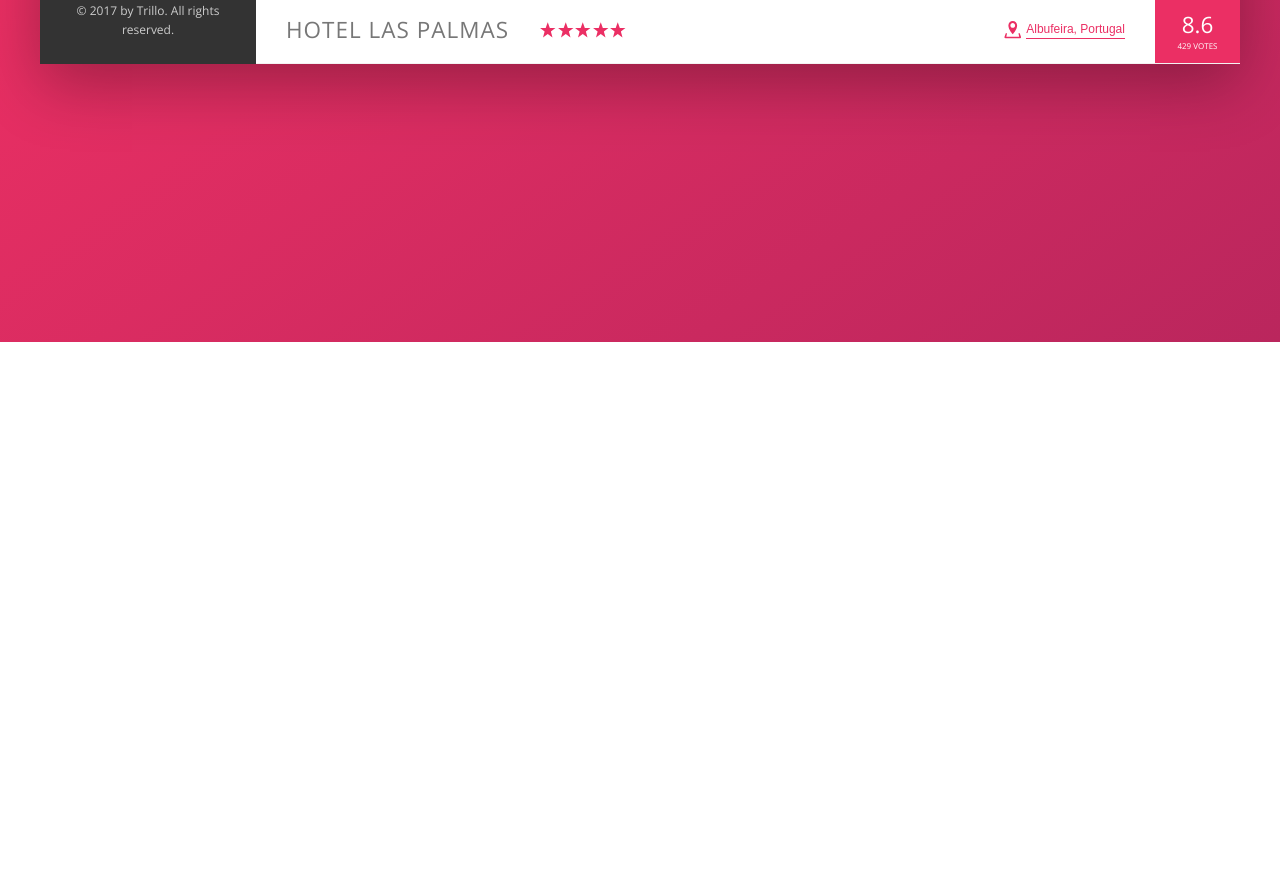
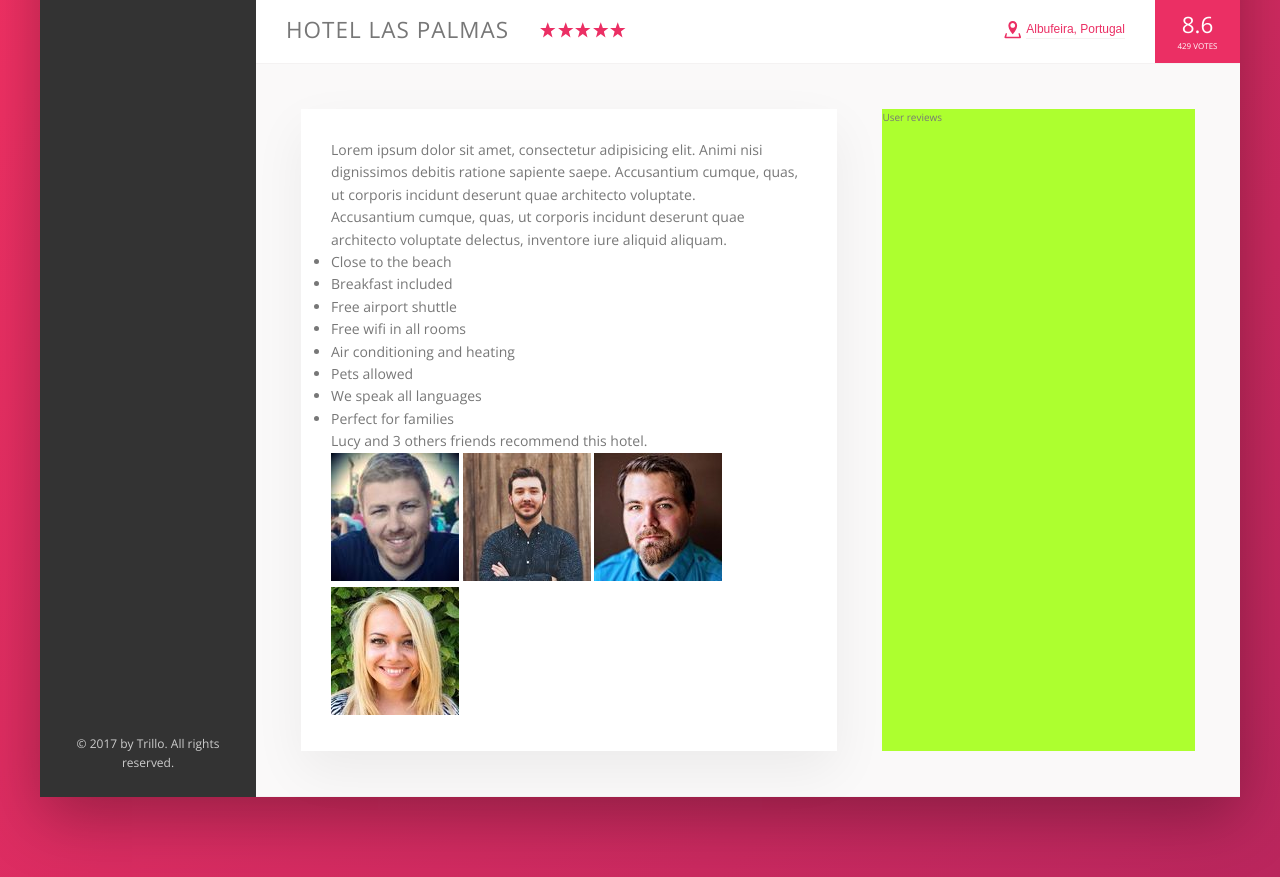
Before and after one commit to javielrezende/advanced_css_sass_2, a website: page index.html in a window 1280 px wide. Shown: the part 538-1415 px from the top of the page. Before the commit the page ends 880 px from the top, so only its background shows below. Drawn offline with nearby package versions, Linux system fonts and the light colour scheme; files that its build step writes are made by us from their sources.

Commit message:
:construction: Building the description section

```diff
--- a/index.html
+++ b/index.html
@@ -142,6 +142,47 @@
                             <div class="overview__rating-average">8.6</div>
                             <div class="overview__rating-count">429 votes</div>
                         </div>
+
+                    </div>
+
+                    <div class="detail">
+                        <div class="description">
+                            <p class="paragraph">
+                                Lorem ipsum dolor sit amet, consectetur adipisicing elit. Animi nisi dignissimos debitis ratione sapiente saepe. Accusantium cumque, quas, ut corporis incidunt deserunt quae architecto voluptate.
+                            </p>
+
+                            <p class="paragraph">
+                                Accusantium cumque, quas, ut corporis incidunt deserunt quae architecto voluptate delectus, inventore iure aliquid aliquam.
+                            </p>
+
+                            <ul class="list">
+                                <li class="list__item">Close to the beach</li>
+                                <li class="list__item">Breakfast included</li>
+                                <li class="list__item">Free airport shuttle</li>
+                                <li class="list__item">Free wifi in all rooms</li>
+                                <li class="list__item">Air conditioning and heating</li>
+                                <li class="list__item">Pets allowed</li>
+                                <li class="list__item">We speak all languages</li>
+                                <li class="list__item">Perfect for families</li>
+                            </ul>
+
+                            <div class="recommend">
+                                <p class="recoomend__count">
+                                    Lucy and 3 others friends recommend this hotel.
+                                </p>
+
+                                <div class="recommend__friends">
+                                    <img src="img/user-3.jpg" alt="Friend 1" class="recommend__photo">
+                                    <img src="img/user-4.jpg" alt="Friend 2" class="recommend__photo">
+                                    <img src="img/user-5.jpg" alt="Friend 3" class="recommend__photo">
+                                    <img src="img/user-6.jpg" alt="Friend 4" class="recommend__photo">
+                                </div>
+                            </div>
+                        </div>
+
+                        <div class="user-reviews">
+                            User reviews
+                        </div>
                     </div>
                 </main>
             </div>
--- a/sass/_base.scss
+++ b/sass/_base.scss
@@ -13,6 +13,9 @@
     --color-gray-dark-3: #999;
 
     --shadow-dark: 0 2rem 6rem rgba(0, 0, 0, .3);
+    --shadow-light: 0 2rem 5rem rgba(0, 0, 0, .06);
+
+    --line: 1px solid var(--color-gray-light-2);
 }
 
 * {
--- a/sass/_component.scss
+++ b/sass/_component.scss
@@ -201,7 +201,7 @@
 .overview {
     display: flex;
     align-items: center;
-    border-bottom: 1px solid var(--color-gray-light-2);
+    border-bottom: var(--line);
 
     &__heading {
         font-size: 2.25rem;
@@ -264,7 +264,7 @@
     border: none;
     color: var(--color-primary);
     font-size: inherit;
-    border-bottom: 1px solid currentColor;
+    border-bottom: var(--line);
     padding-bottom: 2px;
     display: inline-block;
     background-color: transparent;
--- a/sass/_layout.scss
+++ b/sass/_layout.scss
@@ -9,7 +9,7 @@
     font-size: 1.4rem;
     height: 7rem;
     background-color: #fff;
-    border-bottom: 1px solid var(--color-gray-light-2);
+    border-bottom: var(--line);
 
     display: flex;
     justify-content: space-between;
@@ -34,3 +34,24 @@
 
     flex: 1; // Significa que vai ser o restante do espaço, alem dos 18%, ou seja, 82%.
 }
+
+.detail {
+    display: flex;
+    padding: 4.5rem;
+    background-color: var(--color-gray-light-1);
+    border-bottom: var(--line);
+}
+
+.description {
+    background-color: #fff;
+    box-shadow: var(--shadow-light);
+    font-size: 1.4rem;
+    padding: 3rem;
+    flex: 0 0 60%;
+    margin-right: 4.5rem;
+}
+
+.user-reviews {
+    background-color: greenyellow;
+    flex: 1;
+}
```
